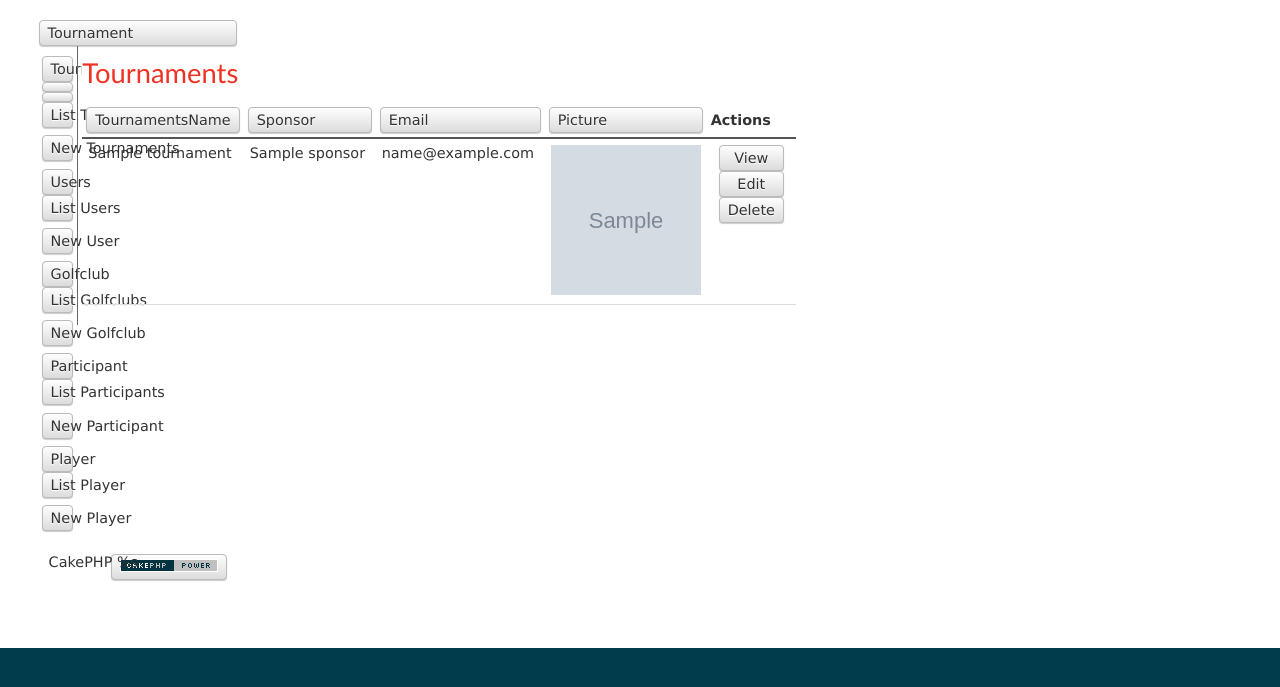
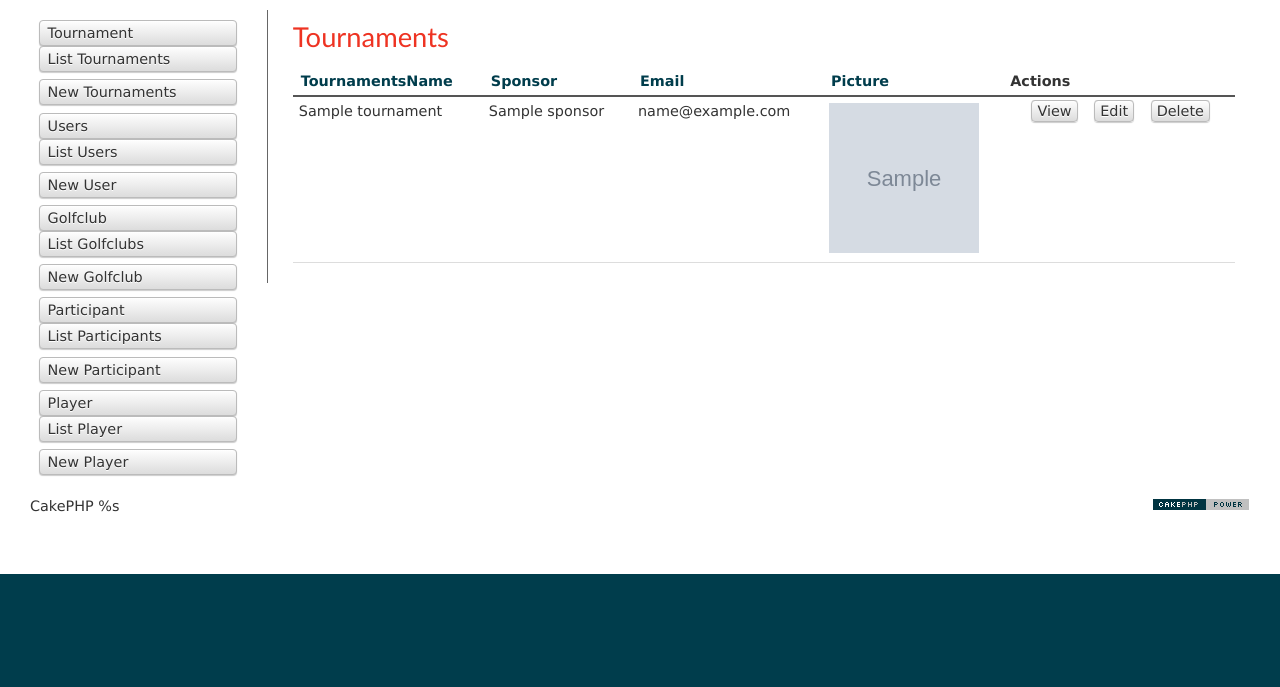
Before and after one commit to yanmercier/YannickMercierTp3, a CakePHP app: the page made by app/View/Tournaments/index.ctp in a window 1280 px wide. Shown: the part 47-734 px from the top of the page. Run offline with PHP 8.4 and a stand-in for CakePHP, Linux system fonts and the light colour scheme; the template is opened without the code that fills it: most values are stand-ins (such as "Sample title", 1, 10 or a date in 2020); grey boxes marked "Sample" are stand-in pictures; data that the repository does not hold is empty; some libraries are stand-ins or nearby versions.

Commit message:
Troisième tentative

```diff
--- a/app/View/Tournaments/index.ctp
+++ b/app/View/Tournaments/index.ctp
@@ -1,4 +1,3 @@
-
 <div id="page-container" class="row">
 
 	<div id="sidebar" class="col-sm-3">
@@ -29,33 +28,6 @@
 		<a href="#" class="dropdown-toggle" data-toggle="dropdown">Tournament
 		<span class="caret"></span>
 		</a>
-	<div id="sidebar" class="col-sm-3">
-
-		<div class="actions">
-
-		<ul class="nav nav-pills nav-stacked">
-
-
-                    <?php if ($this->Session->check('Auth.User')){
-				if($this->Session->read('Auth.User.active') == 0){ ?>
-					<li class="dropdown">
-						<a href="#" class="dropdown-toggle" data-toggle="dropdown">Confirm your email
-						<span class="caret"></span>
-						</a>
-						<ul class="dropdown-menu">
-							 <li class="list-group-item"><?php echo $this->Html->link(__('Send a new mail confirmation'),
-										array('controller' => 'users', 'action' => 'confirmation')); ?>
-							 </li>
-								 <li class="list-group-item"><?php echo $this->Html->link(__('Restrictions'),
-										array('controller' => 'users', 'action' => 'restriction')); ?>
-							 </li>
-						</ul>
-						</li>
-			<?php }} ?>
-
-		<li class="dropdown">
-		<a href="#" class="dropdown-toggle" data-toggle="dropdown">Tournament
-		<span class="caret"></span>
 		<ul class="dropdown-menu">
 		<li class="list-group-item"><?php echo $this->Html->link(__('List Tournaments'), array('controller' => 'tournaments', 'action' => 'index'), array('class' => '')); ?> </li>
 			<li class="list-group-item"><?php echo $this->Html->link(__('New Tournaments'), array('controller' => 'tournaments', 'action' => 'add'), array('class' => '')); ?> </li>
```
Also changed, not shown: 12 other files.
